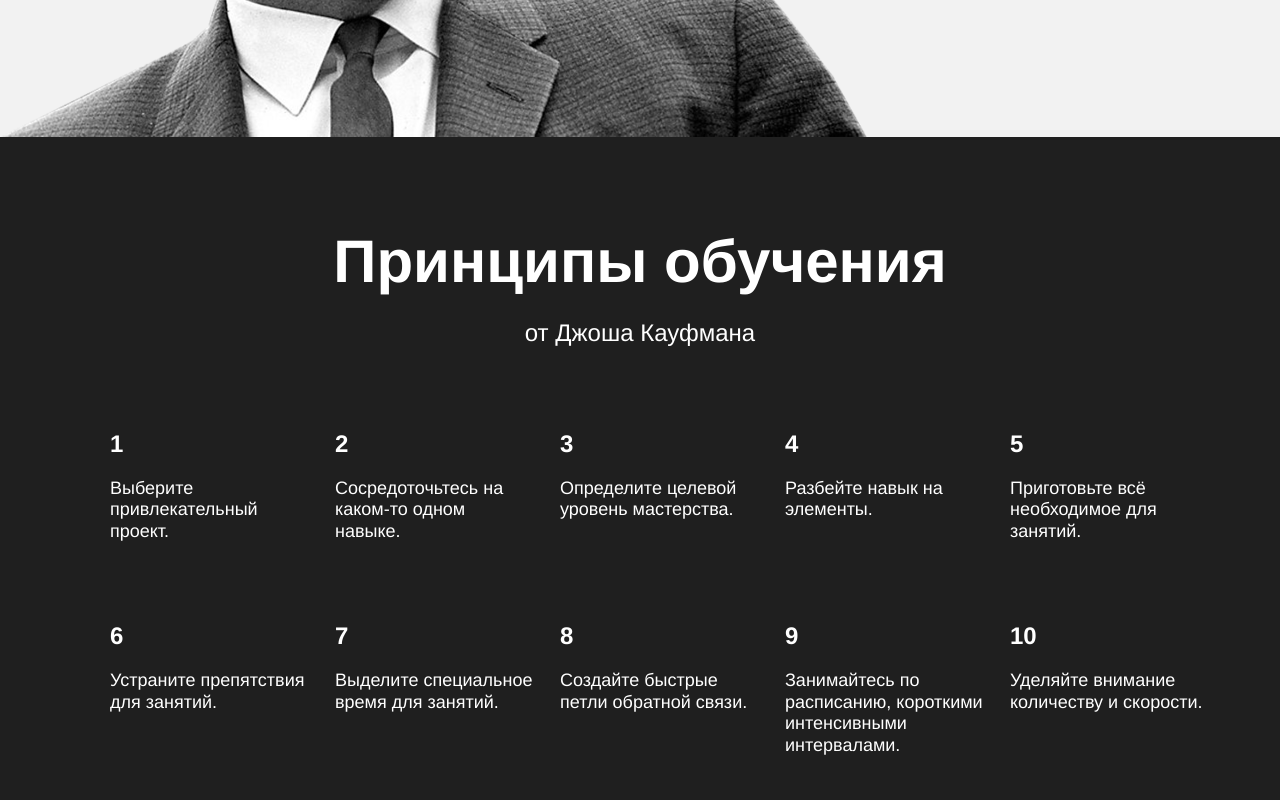
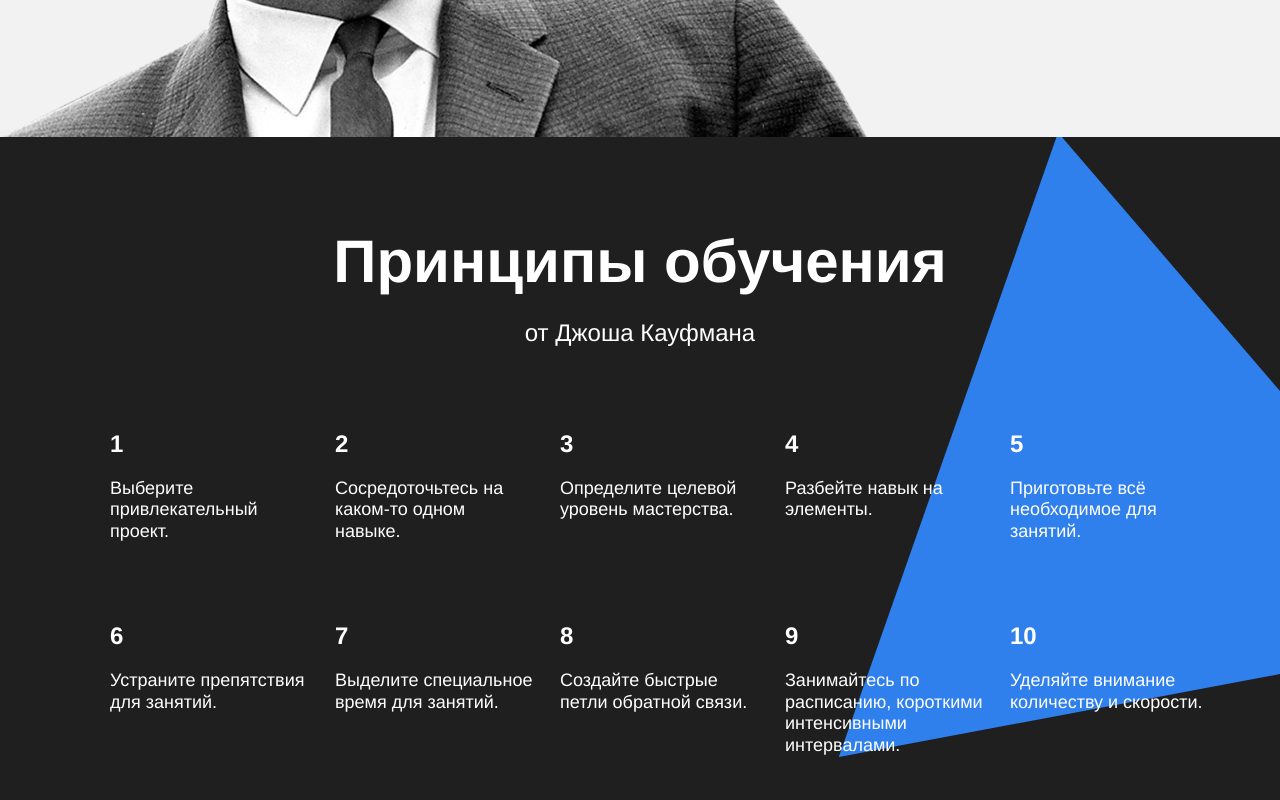
Before and after one commit to ShevchenkoEkaterina/how-to-learn, a plain HTML site: page index.html in a window 1280 px wide. Shown: the part 2760-3560 px from the top of the page. Drawn offline with Linux system fonts and the light colour scheme; the site is published under a folder, as on GitHub Pages, so addresses that start at the root find nothing.

Commit message:
Исправлено 3

```diff
--- a/styles/style.css
+++ b/styles/style.css
@@ -311,7 +311,7 @@
 }
 
 .kaufman__triangle {
-  background-image: url(/images/kaufman-triangle.svg);
+  background-image: url("../images/kaufman-triangle.svg");
   background-size: contain;
   background-position: right top;
   background-repeat: no-repeat;
```
